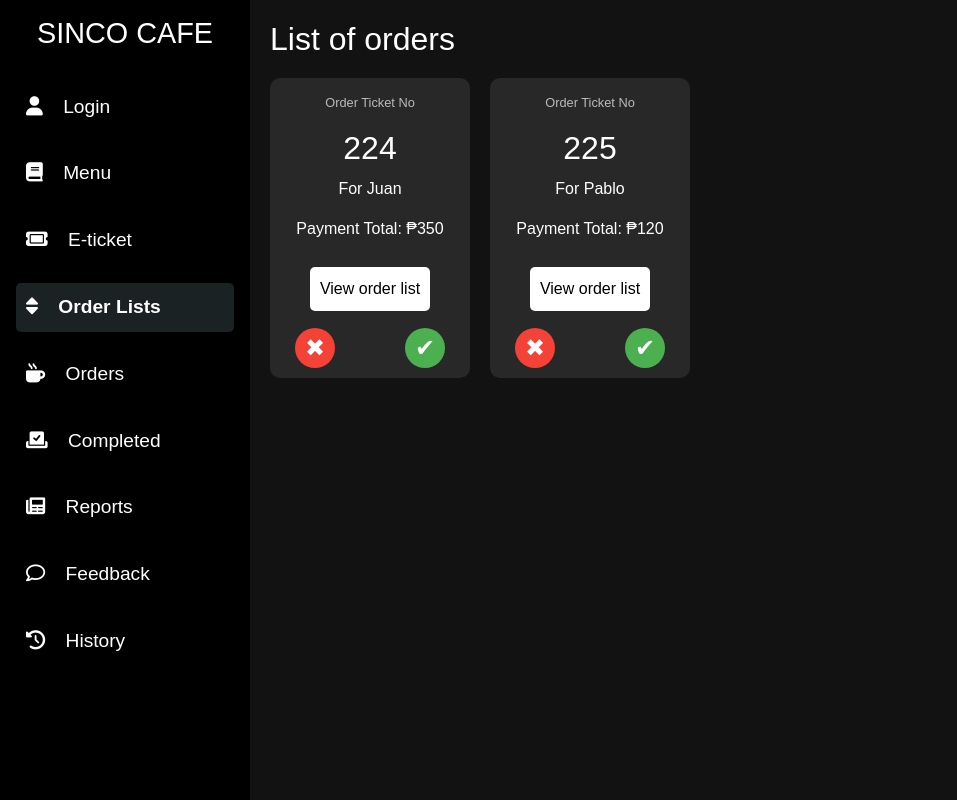
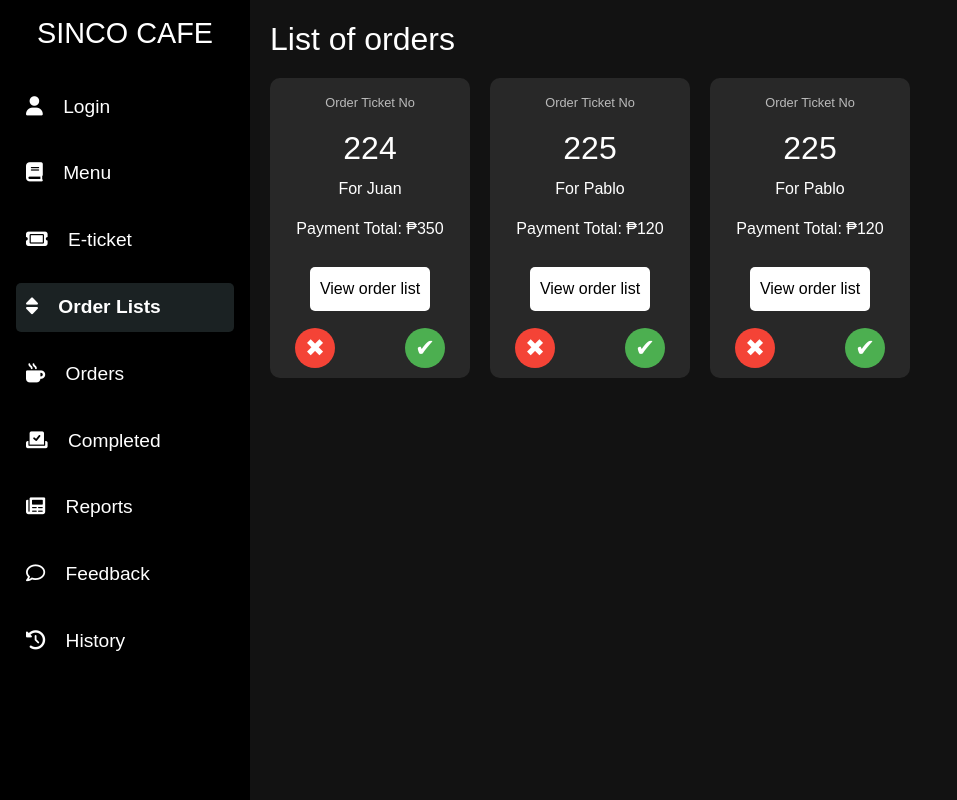
Before and after one commit to jehuspear/kiosk-mariano, a PHP site: page /orderlist.php in a window 1280 px wide. Shown: the whole page, without its empty margins (0-957 px from the left). Run offline with PHP 8.4, Linux system fonts and the light colour scheme; a user stored in the database is signed in.

Commit message:
update orderlist php

```diff
--- a/admin-staff/orderlist.php
+++ b/admin-staff/orderlist.php
@@ -39,7 +39,7 @@ if(!isset($_SESSION["user_id"])) {
         <li><a href="order.php"><i class="fa-solid fa-mug-hot"></i> Orders</a></li>
         <li><a href="completed.php"><i class="fa-solid fa-check-to-slot"></i> Completed</a></li>
         <li><a href="reports.php"><i class="fa-solid fa-newspaper"></i> Reports</a></li>
-        <li><a href="decodingscreen.php"><i class="fa-regular fa-comment"></i> Feedback</a></li>
+        <li><a href="feedback.php"><i class="fa-regular fa-comment"></i> Feedback</a></li>
         <li><a href="history.php"><i class="fa-solid fa-clock-rotate-left"></i> History</a></li>
       </ul>
     </div>
@@ -73,9 +73,85 @@ if(!isset($_SESSION["user_id"])) {
                     <button class="action-btn approve">✔</button>
                 </div>
             </div>
+            <div class="order-card">
+                <div class="order-info">
+                    <p class="ticket-number">Order Ticket No</p>
+                    <h3>225</h3>
+                    <p>For Pablo</p>
+                    <p>Payment Total: ₱120</p>
+                    <button class="view-order">View order list</button>
+                </div>
+                <div class="order-actions">
+                    <button class="action-btn decline">✖</button>
+                    <button class="action-btn approve">✔</button>
+                </div>
+            </div>
         </div>
     </main>
 </div>
+
+<!-- Modal -->
+<div class="modal fade" id="orderModal" tabindex="-1" aria-labelledby="orderModalLabel" aria-hidden="true">
+    <div class="modal-dialog">
+        <div class="modal-content" style="border-radius: 10px; padding: 20px;">
+            <div class="modal-header text-center">
+                <h3 class="modal-title" id="orderModalLabel">Order Details</h3>
+                <!-- Circle -->
+                <div style="width: 20px; height: 20px; background-color: black; border-radius: 50%; margin: 0 auto; margin-left: 0%; position: relative; top: -35px;"></div>
+                <button type="button" class="btn-close" data-bs-dismiss="modal" aria-label="Close"></button>
+            </div>
+            <div class="modal-body">
+                <div class="mt-4">
+                    <div class="text-center">
+                        <div class="order-details">
+                            <p><strong>Order:</strong> <span id="orderDetails" class="float-right"></span></p>
+                            <div class="order-item">
+                                <div class="order-row">
+                                <p>2x Salted Caramel (22oz)<br>Dine In<br>Cash</p>
+                            </div>
+                            <div class="order-row">
+                                <p>2x Cafe Mocha (22oz)<br>Dine In<br>Cash</p>
+                            </div>
+                        </div>
+                        </div>
+                        <p><strong></strong> <span id="orderAmount"></span></p>
+                    </div>
+                </div>
+            </div>
+            <div class="modal-footer justify-content-between">
+                <hr style="width: 100%;">
+                <p><strong>Ticket No:</strong> 224</p>
+                <p><strong>Name:</strong> Juan</p>
+                <p><strong>Total:</strong> ₱480</p>
+                <button type="button" class="btn btn-secondary" data-bs-dismiss="modal">Close</button>
+            </div>
+        </div>
+    </div>
+</div>
+
+<!-- Confirmation Modal -->
+<div class="modal fade" id="confirmationModal" tabindex="-1" aria-labelledby="confirmationModalLabel" aria-hidden="true">
+    <div class="modal-dialog">
+      <div class="modal-content">
+        <div class="modal-header">
+          <h5 class="modal-title" id="confirmationModalLabel">Confirm Action</h5>
+          <button type="button" class="btn-close" data-bs-dismiss="modal" aria-label="Close"></button>
+        </div>
+        <div class="modal-body text-center">
+          <p id="confirmationText">Are you sure?</p>
+        </div>
+        <div class="modal-footer">
+          <button type="button" class="btn btn-secondary" data-bs-dismiss="modal">No</button>
+          <button type="button" class="btn btn-primary" id="confirmActionBtn">Yes</button>
+        </div>
+      </div>
+    </div>
+  </div>
+
+
+
+
 <script src="Javascript-admin/orderlist.js"></script>
+<script src="Css-admin/bootstrap.bundle.min.js"></script>
 </body>
 </html>
```
Also changed, not shown: admin-staff/logout.php (line endings or trailing spaces), admin-staff/menuscreen.php (line endings or trailing spaces).
